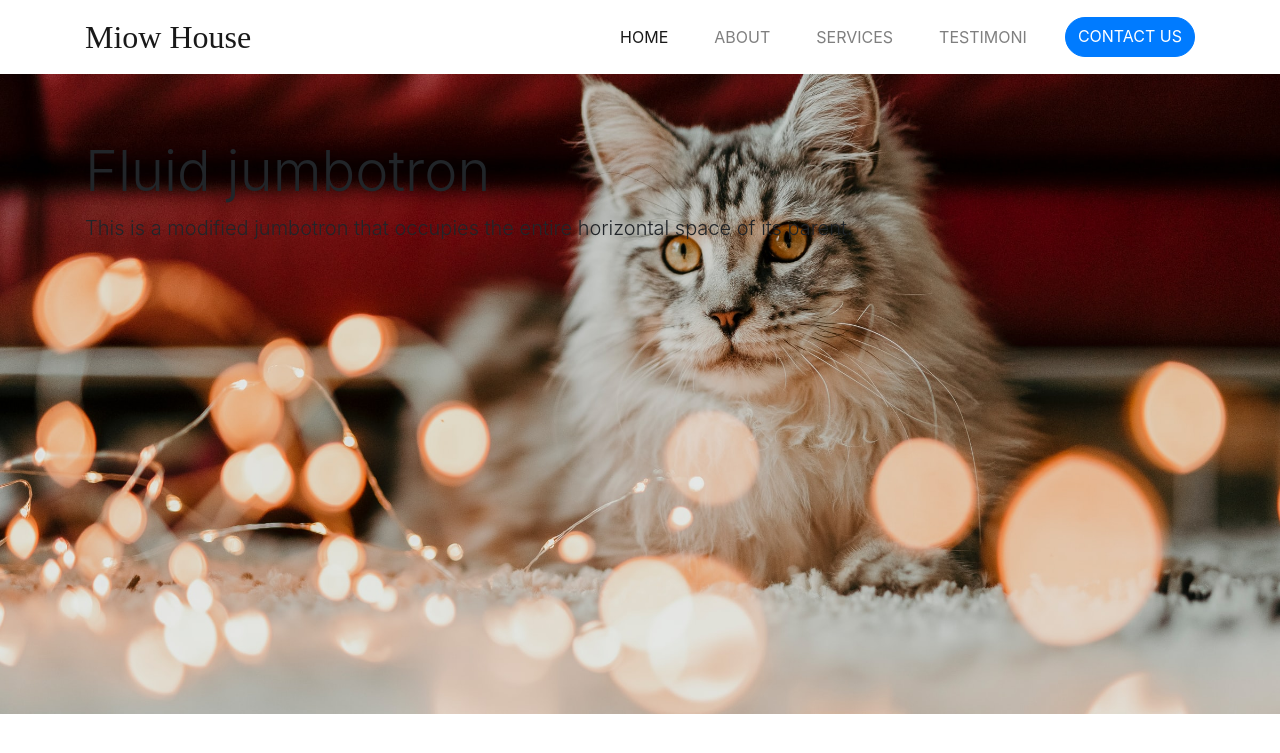
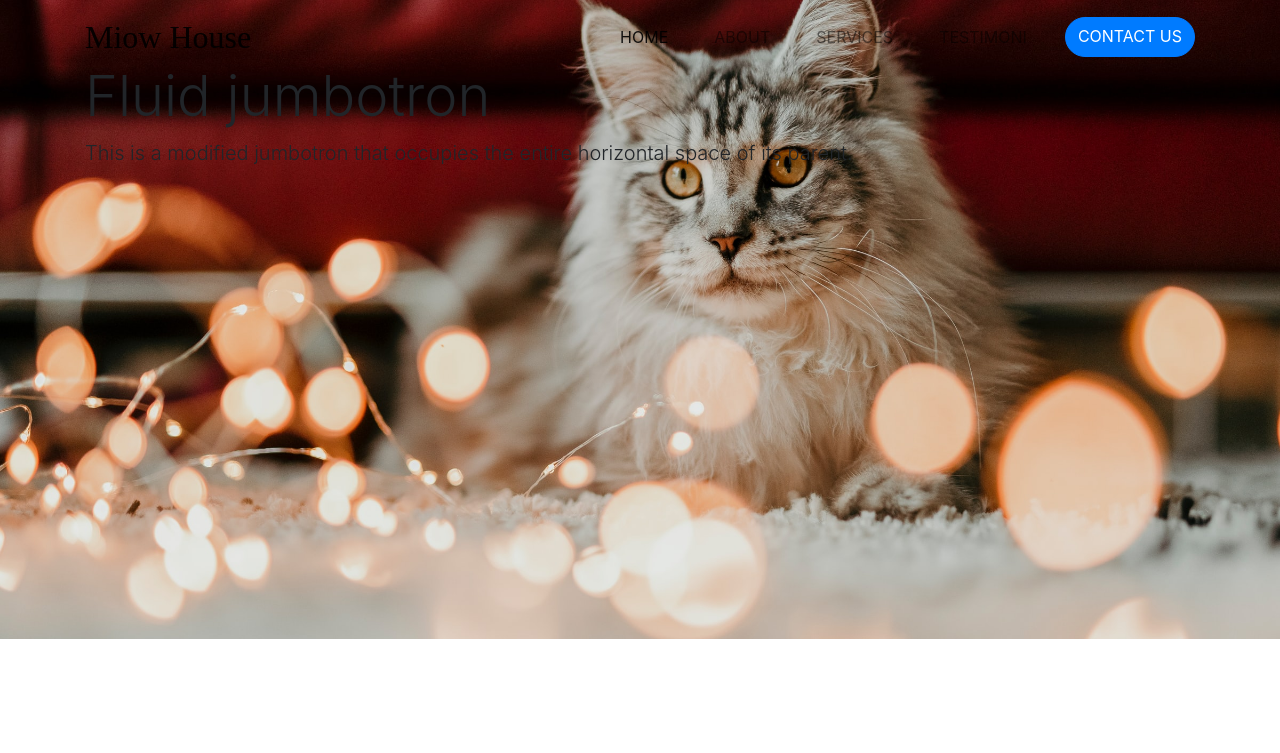
Before and after one commit to Sahrul-ux/bootsrap42021, a PHP site: page / in a window 1280 px wide. Shown: the top 753 px of the page. Run offline with PHP 8.4, Linux system fonts and the light colour scheme; some web fonts are replaced.

Commit message:
menambahkan margin-top jumbotron -75px, jadi gambar naik ketika versi desktop

```diff
--- a/style.css
+++ b/style.css
@@ -35,4 +35,8 @@
         margin-bottom: -8px;
 
     }
+
+    .jumbotron {
+        margin-top: -75px;
+    }
 }
```
